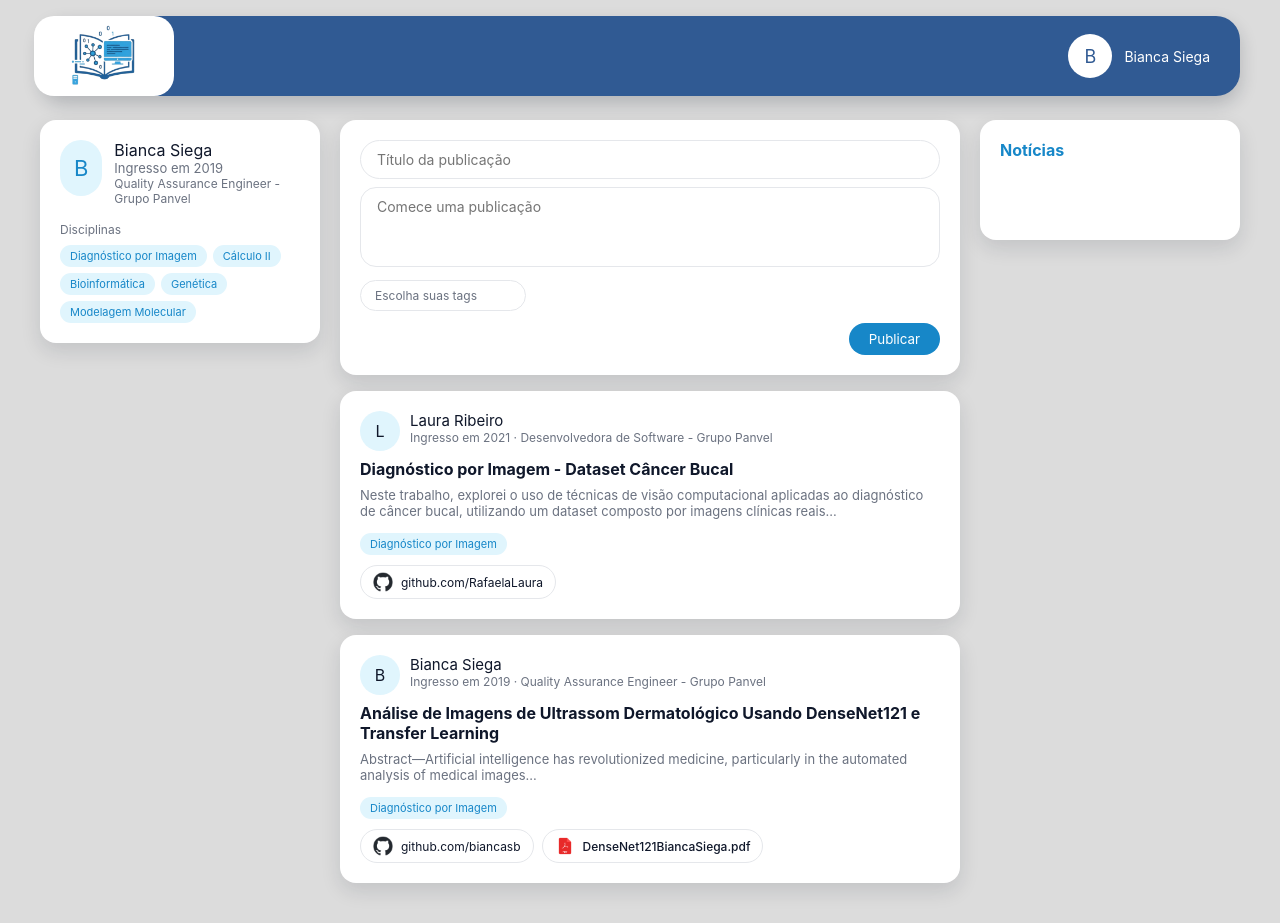
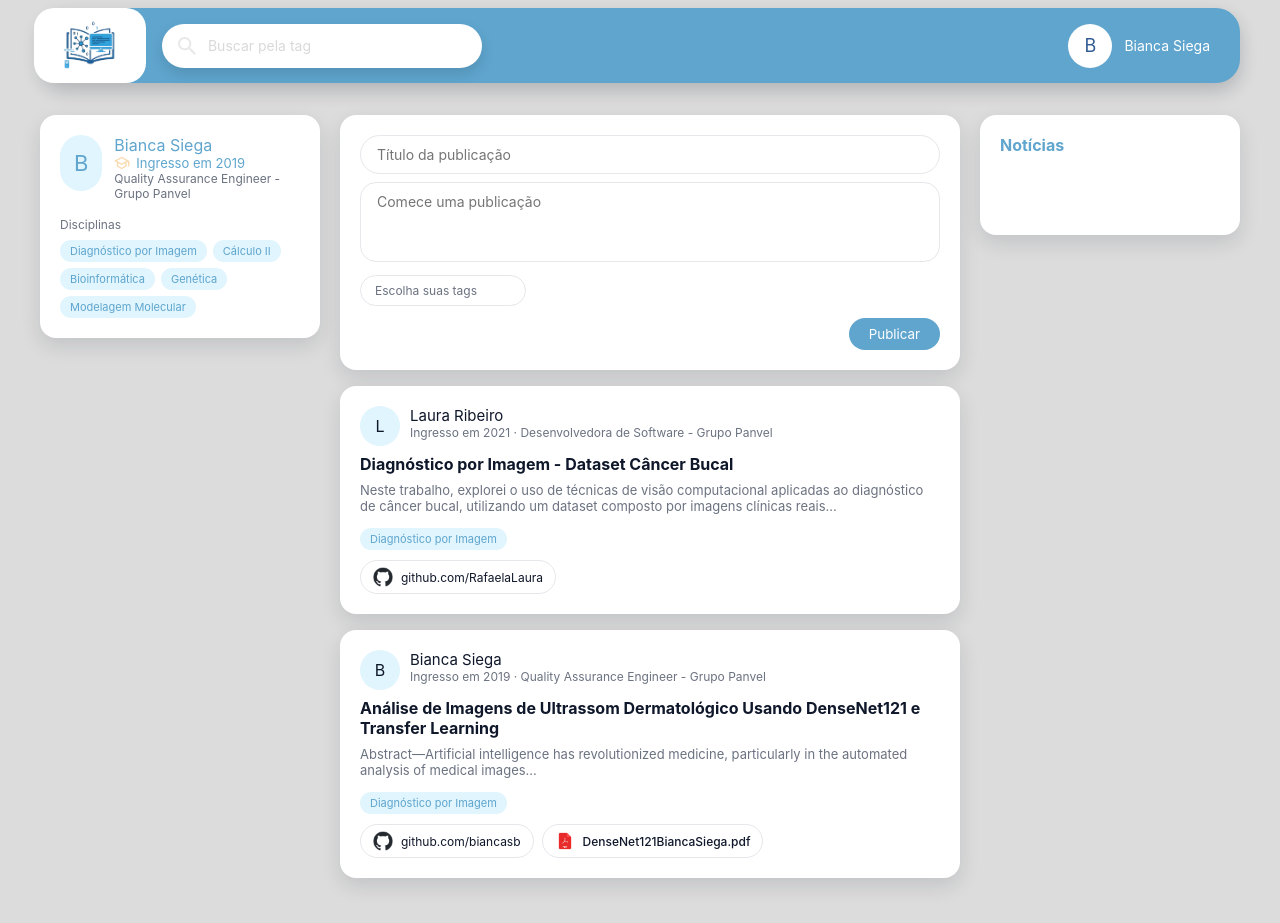
Before and after one commit to biancasb/info-script-frontend, a React (Vite) app: page / in a window 1280 px wide. Both pictures are taken after typing "Sample", "Sample123" into the empty fields and a click on the button "Entrar". Built offline with nearby package versions, Linux system fonts and the light colour scheme.

Commit message:
style: ajusta cores e icones

```diff
--- a/src/App.tsx
+++ b/src/App.tsx
@@ -1,6 +1,7 @@
 import React, { useState } from "react";
 import styled, { createGlobalStyle } from "styled-components";
 import infoScriptLogo from "./assets/images/infoScript.png";
+import logoGoogle from "./assets/images/logo_google.png";
 import Feed from "./screen/Feed";
 type AuthMode = "login" | "register";
 
@@ -99,7 +100,7 @@ const PrimaryButton = styled.button`
   margin-top: 8px;
   border-radius: 999px;
   border: 1px solid #1787c8;
-  background: #1787c8;
+  background: #5FA5CE;
   color: #ffffff;
   padding: 10px 16px;
   font-size: 15px;
@@ -109,7 +110,7 @@ const PrimaryButton = styled.button`
     transform 0.05s ease;
 
   &:hover {
-    background: #11689a;
+    background: #5FA5CE;
     box-shadow: 0 12px 24px rgba(23, 135, 200, 0.32);
     transform: translateY(-1px);
   }
@@ -167,13 +168,19 @@ const GoogleIcon = styled.span`
   width: 18px;
   height: 18px;
   border-radius: 999px;
-  background: conic-gradient(
-    from 0deg,
-    #ea4335 0deg 90deg,
-    #fbbc05 90deg 180deg,
-    #34a853 180deg 270deg,
-    #4285f4 270deg 360deg
-  );
+  padding: 2px; /* ring thickness */
+  display: flex;
+  align-items: center;
+  justify-content: center;
+
+
+  img {
+    width: 12px;
+    height: 12px;
+    border-radius: 50%;
+    display: block;
+    background: #ffffff;
+  }
 `;
 
 const SwitchText = styled.div`
@@ -184,7 +191,7 @@ const SwitchText = styled.div`
 `;
 
 const LinkText = styled.span`
-  color: #1787c8;
+  color: #5FA5CE;
   font-weight: 600;
   cursor: pointer;
   text-decoration: none;
@@ -265,7 +272,9 @@ const App: React.FC = () => {
             </Divider>
 
             <GoogleButton type="button" onClick={handleGoogleClick}>
-              <GoogleIcon />
+              <GoogleIcon>
+                <img src={logoGoogle} alt="Google logo" />
+              </GoogleIcon>
               <span>Sign in with Google</span>
             </GoogleButton>
 
--- a/src/constants/Colors.ts
+++ b/src/constants/Colors.ts
@@ -1,13 +1,15 @@
+
 export default {
   commonWhite: "#FFFFFF",
   commonBlack: "#000000",
 
-  infoScriptPrimary: "#1787c8",
+  infoScriptPrimary: "#5FA5CE",
   infoScriptPrimarySoft: "#e0f5fd",
   infoScriptDisabled: "#cbd5e1",
 
   infoScriptTextPrimary: "#0f172a",
   infoScriptTextSecondary: "#6b7280",
+  infoScriptTextInverse: "#D9D9D9",
 
-  infoScriptOthersPucBlue: "#0e4f88",
+  infoScriptOthersPucBlue: "#336098",
 };
--- a/src/index.css
+++ b/src/index.css
@@ -163,19 +163,6 @@ body {
   transform: translateY(-1px);
 }
 
-.auth-google-icon {
-  width: 18px;
-  height: 18px;
-  border-radius: 999px;
-  background: conic-gradient(
-    from 0deg,
-    #ea4335 0deg 90deg,
-    #fbbc05 90deg 180deg,
-    #34a853 180deg 270deg,
-    #4285f4 270deg 360deg
-  );
-}
-
 
 .auth-switch-text {
   margin-top: 24px;
--- a/src/screen/Feed/index.tsx
+++ b/src/screen/Feed/index.tsx
@@ -2,11 +2,16 @@ import React, { useState } from "react";
 import LogoInfo from "../../assets/images/icone-InfoScript.png";
 import GithubIcon from "../../assets/images/github-mark.png";
 import PdfIcon from "../../assets/images/pdf.png";
+import SearchIconImg from "../../assets/icons/search.svg";
+import GraduationIconImg from "../../assets/icons/graduation.svg";
 
 import {
   FeedWrapper,
   TopBar,
   TopBarContent,
+  SearchBar,
+  SearchIcon,
+  SearchInput,
   TopBarLeft,
   TopBarRight,
   LogoWrapper,
@@ -23,7 +28,9 @@ import {
   UserCardHeader,
   UserAvatarBig,
   UserName,
+  UserSubtitleRow,
   UserSubtitle,
+  GraduationIcon,
   UserMeta,
   TagsWrapper,
   TagPill,
@@ -110,11 +117,18 @@ const Feed: React.FC = () => {
     <FeedWrapper>
       <TopBar>
         <TopBarContent>
+
           <TopBarLeft>
             <LogoWrapper>
               <LogoImage src={LogoInfo} alt="InfoScript Logo" />
             </LogoWrapper>
 
+            <SearchBar>
+              <SearchIcon>
+                <img src={SearchIconImg} alt="Buscar" style={{ width: 18, height: 18, display: 'block' }} />
+              </SearchIcon>
+              <SearchInput placeholder="Buscar pela tag" />
+            </SearchBar>
           </TopBarLeft>
 
           <TopBarRight>
@@ -125,17 +139,28 @@ const Feed: React.FC = () => {
               </ProfileInfo>
             </ProfileButton>
           </TopBarRight>
+
         </TopBarContent>
       </TopBar>
+
 
       <LayoutWrapper>
         <LeftColumn>
           <UserCard>
             <UserCardHeader>
-              <UserAvatarBig>B</UserAvatarBig>
+              <UserAvatarBig>
+                {/* Substitua pelo caminho da sua foto */}
+                {/* <img src={ProfilePhoto} alt="Bianca Siega" /> */}
+                B
+              </UserAvatarBig>
               <div>
                 <UserName>Bianca Siega</UserName>
-                <UserSubtitle>Ingresso em 2019</UserSubtitle>
+                <UserSubtitleRow>
+                  <GraduationIcon>
+                    <img src={GraduationIconImg} alt="Graduação" />
+                  </GraduationIcon>
+                  <UserSubtitle>Ingresso em 2019</UserSubtitle>
+                </UserSubtitleRow>
                 <UserMeta>Quality Assurance Engineer - Grupo Panvel</UserMeta>
               </div>
             </UserCardHeader>
--- a/src/screen/Feed/styles.ts
+++ b/src/screen/Feed/styles.ts
@@ -10,16 +10,16 @@ export const FeedWrapper = styled.div`
 
 export const TopBar = styled.header`
   width: 100%;
-  padding-top: ${Layout.normalize(16)}px;
+  padding: ${Layout.normalize(8)}px 0;
   display: flex;
   justify-content: center;
 `;
 
 export const TopBarContent = styled.div`
-  max-width: 1200px;
   width: 100%;
+  max-width: 1400px;
   margin: 0 auto;
-  background: #305a93;
+  background: #5FA5CE;
   border-radius: ${Layout.normalize(24)}px;
   padding: 0 ${Layout.normalize(24)}px; /* sem padding vertical → barra mais fina */
   display: flex;
@@ -34,9 +34,58 @@ export const TopBarLeft = styled.div`
   gap: ${Layout.normalize(16)}px;
 `;
 
+export const TopBarCenter = styled.div`
+  flex: 1;
+  display: flex;
+  justify-content: center;
+  padding: 0 ${Layout.normalize(16)}px;
+`;
+
+export const SearchBar = styled.div`
+  width: 100%;
+  max-width: 520px;
+  height: ${Layout.normalize(44)}px;
+  background: ${Colors.commonWhite};
+  border-radius: 999px;
+  display: flex;
+  align-items: center;
+  padding: 0 ${Layout.normalize(16)}px;
+  box-shadow: 0 6px 14px rgba(0, 0, 0, 0.12);
+`;
+
+export const SearchIcon = styled.span`
+  display: inline-flex;
+  align-items: center;
+  justify-content: center;
+  width: ${Layout.normalize(18)}px;
+  height: ${Layout.normalize(18)}px;
+  color: ${Colors.infoScriptTextInverse};
+  margin-right: ${Layout.normalize(10)}px;
+
+  img {
+    display: block;
+    opacity: 0.6;
+  }
+`;
+
+export const SearchInput = styled.input`
+  flex: 1;
+  border: none;
+  outline: none;
+  background: transparent;
+  font-size: ${Layout.normalize(14)}px;
+  font-family: ${Typography.fontFamilyRegular};
+  color: ${Colors.infoScriptTextPrimary};
+
+  &::placeholder {
+    color: ${Colors.infoScriptTextInverse};
+  }
+`;
+
 export const TopBarRight = styled.div`
   display: flex;
   align-items: center;
+  gap: ${Layout.normalize(12)}px;
 `;
 
 export const LogoWrapper = styled.div`
@@ -45,14 +94,11 @@ export const LogoWrapper = styled.div`
   display: flex;
   align-items: center;
   justify-content: center;
-
-  width: ${Layout.normalize(140)}px;
-  height: ${Layout.normalize(80)}px;
-
+  width: ${Layout.normalize(150)}px;
+  height: ${Layout.normalize(75)}px;
   overflow: hidden;
   margin-left: -30px;
 `;
-
 
 export const LogoImage = styled.img`
   width: 50%;
@@ -144,18 +190,45 @@ export const UserAvatarBig = styled.div`
   justify-content: center;
   font-family: ${Typography.fontFamilyBold};
   font-size: ${Layout.normalize(22)}px;
+  overflow: hidden;
+
+  img {
+    width: 100%;
+    height: 100%;
+    object-fit: cover;
+  }
 `;
 
 export const UserName = styled.div`
   font-family: ${Typography.fontFamilyBold};
   font-size: ${Layout.normalize(16)}px;
-  color: ${Colors.infoScriptTextPrimary};
+  color: ${Colors.infoScriptPrimary};
+`;
+
+export const UserSubtitleRow = styled.div`
+  display: flex;
+  align-items: center;
+  gap: ${Layout.normalize(6)}px;
 `;
 
 export const UserSubtitle = styled.div`
   font-family: ${Typography.fontFamilyRegular};
   font-size: ${Layout.normalize(13)}px;
-  color: ${Colors.infoScriptTextSecondary};
+  color: ${Colors.infoScriptPrimary};
+`;
+
+export const GraduationIcon = styled.span`
+  display: inline-flex;
+  align-items: center;
+  justify-content: center;
+  width: ${Layout.normalize(16)}px;
+  height: ${Layout.normalize(16)}px;
+
+  img {
+    width: 100%;
+    height: 100%;
+    display: block;
+  }
 `;
 
 export const UserMeta = styled.div`
```
Also changed, not shown: src/assets/icons/graduation.svg (added), src/assets/icons/search.svg (added).
